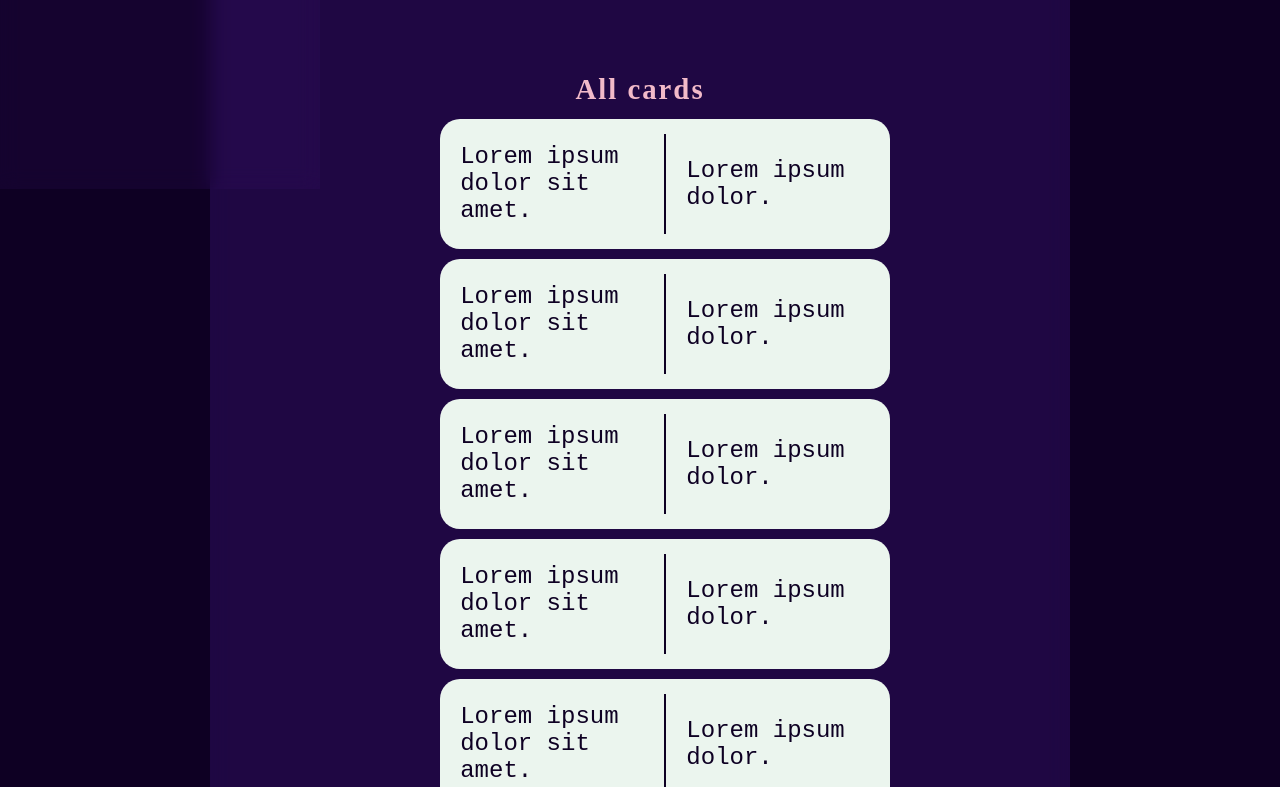
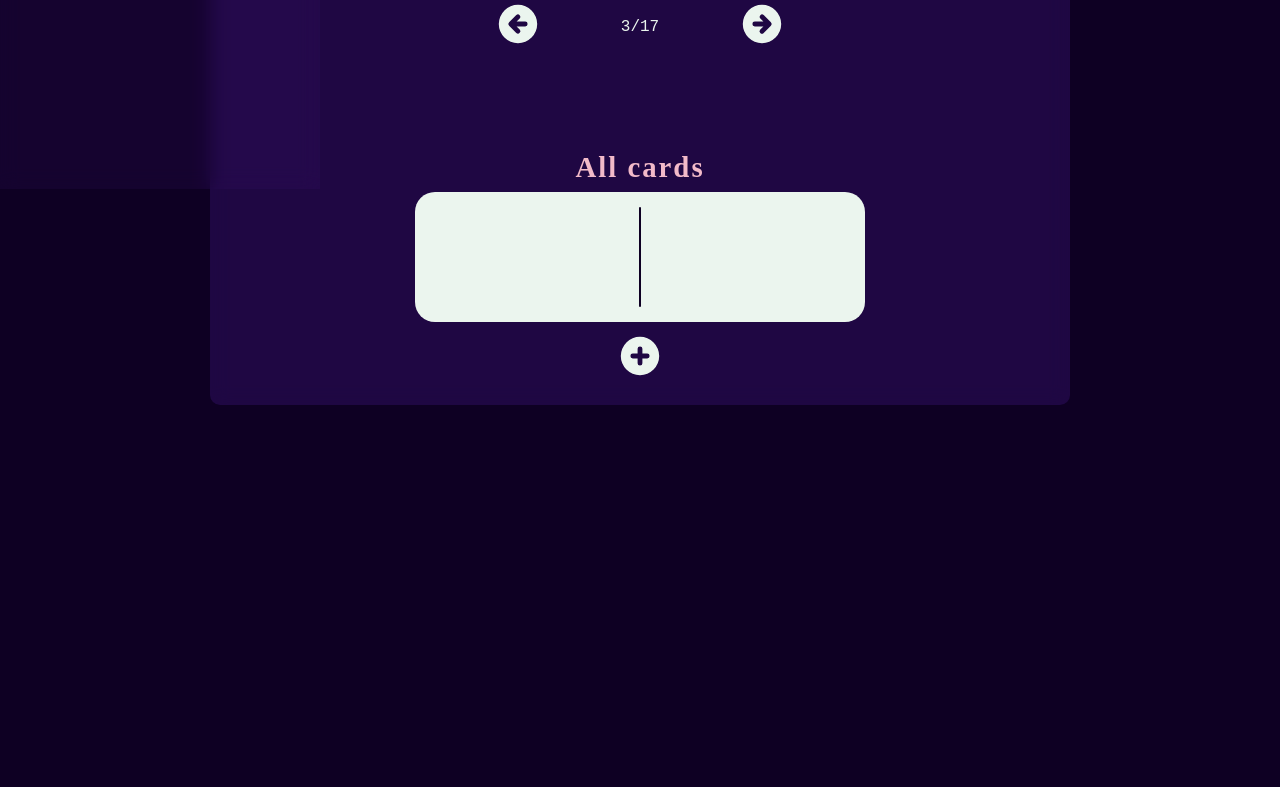
Before and after one commit to Paavkaa/Flash-cards, a React (Create React App) app: page /set in a window 1280 px wide. Shown: the part 611-1398 px from the top of the page. After the commit the page ends 1016 px from the top, so only its background shows below. Built offline with nearby package versions, Linux system fonts and the light colour scheme; a web font is replaced by a local one.

Commit message:
Fixed issue with login form, creating functionality of adding new cards to set

```diff
--- a/package.json
+++ b/package.json
@@ -17,6 +17,7 @@
     "react-router-dom": "^6.22.3",
     "react-scripts": "5.0.1",
     "react-spring": "^9.7.3",
+    "react-textarea-autosize": "^8.5.3",
     "typescript": "^4.9.5",
     "web-vitals": "^2.1.4"
   },
--- a/src/index.css
+++ b/src/index.css
@@ -79,11 +79,14 @@ a, button {
   cursor: pointer;
 }
 
-a:hover {
+a:hover, button:hover {
   color: var(--submit);
 }
 
 /* BUTTONS */
+.circleButton {
+  font-size: 3rem;
+} /* for circle icons */
 
 .smallButton, .mediumButton, .largeButton {
   background: var(--secondary);
@@ -115,7 +118,9 @@ a:hover {
 .borderButton:hover {
   background: none;
   color: var(--submit);
-    border-color: var(--submit);
+  border-color: var(--submit);
+
+  cursor: pointer;
 }
 
 .smallButton {
@@ -221,6 +226,10 @@ a:hover {
     gap: 20px;
   }
 
+  .gap10 {
+    gap: 10px;
+  }
+
 /* Margin and padding */
   .marginBottom20 {
     margin-bottom: 20px;
--- a/src/login/login.tsx
+++ b/src/login/login.tsx
@@ -20,15 +20,15 @@ export default function Login() {
 
                 <form className="justifyCenter" action="">
                     <div className="labelPopUp width100">
-                        <label id="loginNameLabel" htmlFor="email">
+                        <label id="loginNameLabel" htmlFor="loginName">
                             Nickname / Email
                         </label>
                         <input
                             onChange={(e) => labelUp(e, setIsFilled)}
                             className="inputText"
-                            type="loginName"
-                            id="email"
-                            name="email"
+                            type="text"
+                            id="loginName"
+                            name="loginName"
                             required
                         />
                     </div>
--- a/src/login/setPage.tsx
+++ b/src/login/setPage.tsx
@@ -1,5 +1,7 @@
 import React from "react";
 import Nav, {Card, Divider} from "../utils";
+import {HiArrowCircleLeft, HiArrowCircleRight, HiPlusCircle} from "react-icons/hi";
+import TextareaAutosize from 'react-textarea-autosize'
 
 export default function SetPage() {
     return (
@@ -8,6 +10,7 @@ export default function SetPage() {
             <div className="divBackground flex column alignCenter width80">
                 <h1>Set name</h1>
 
+                <div>
                     <Card
                         frontSide={
                             <div className="largeCard flex alignCenter justifyCenter textCenter">
@@ -24,15 +27,29 @@ export default function SetPage() {
                         }
                     />
 
+                    <div className="flex width100 alignCenter justifySpaceBetween buttonLine">
+                        <button>
+                            <HiArrowCircleLeft className="circleButton"/>
+                        </button>
+
+                        <p>
+                            3/17
+                        </p>
+
+                        <button>
+                            <HiArrowCircleRight className="circleButton"/>
+                        </button>
+                    </div>
+                </div>
+
                 <div className="width50">
                     <h3 className="textCenter">All cards</h3>
-                    <div className="flex column">
+                    <div className="flex column alignCenter gap10">
                         <CardPreview />
-                        <CardPreview />
-                        <CardPreview />
-                        <CardPreview />
-                        <CardPreview />
-                        <CardPreview />
+
+                        <button>
+                            <HiPlusCircle className="circleButton"/>
+                        </button>
                     </div>
                 </div>
             </div>
@@ -43,15 +60,11 @@ export default function SetPage() {
 function CardPreview() {
     return (
         <div className="card previewCard flex justifySpaceEvenly">
-            <div className="width50">
-                <p>Lorem ipsum dolor sit amet.</p>
-            </div>
+            <TextareaAutosize/>
 
             <Divider/>
 
-            <div className="width50">
-                <p>Lorem ipsum dolor.</p>
-            </div>
+            <TextareaAutosize/>
         </div>
     );
 }
--- a/src/login/styles.css
+++ b/src/login/styles.css
@@ -86,3 +86,11 @@ h3 {
     color: var(--primary);
     opacity: 0.3;
 }
+
+/* CARD LIST */
+
+.buttonLine {
+    height: 5vh;
+
+    margin: 1.5rem 0;
+}
--- a/src/utils/styles.css
+++ b/src/utils/styles.css
@@ -55,8 +55,6 @@
     display: flex;
     justify-content: center;
     align-items: center;
-
-    margin: 5px;
 
     border-radius: 20px;
 }
@@ -134,11 +132,19 @@
     box-shadow: rgba(0, 0, 0, 0.2)0 25px 50px -12px;
 }
 
+.card textarea {
+    all: unset;
+    color: var(--primary-background);
+}
+
 /* DIVIDER */
 .divider {
     height: 100px;
     width: 3px;
+
     background: var(--primary-background);
 
     margin: 5px 20px;
+
+    border-radius: 50px;
 }
```
Also changed, not shown: 1 other file (tests, documents, lock files or other folders). Lines whose indentation alone changed are shown as unchanged.
